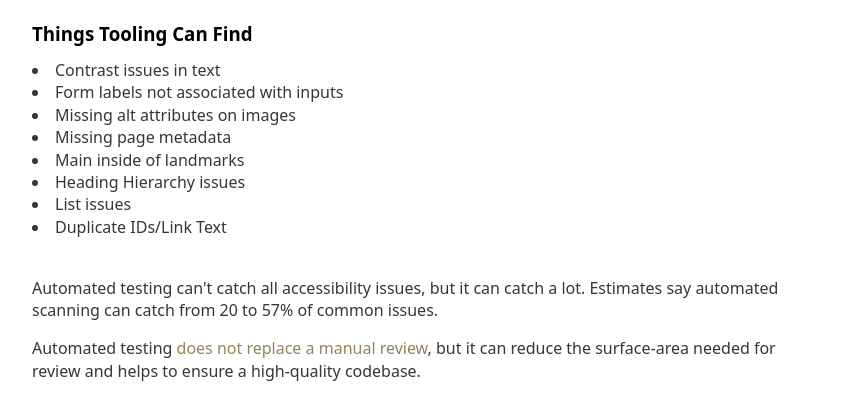
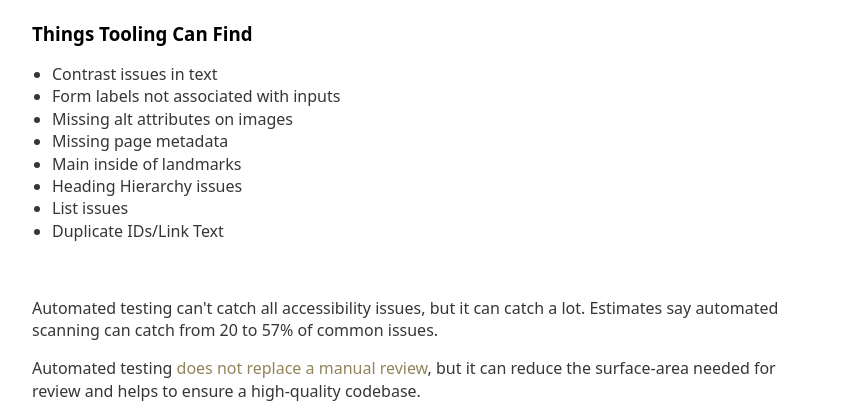
Before and after one commit to abrahampost/accessible-testing, a website: page index.html in a window 1280 px wide. Shown: the part 623-1033 px from the top of the page, without its empty margins (218-1061 px from the left). Drawn offline with nearby package versions, Linux system fonts and the light colour scheme.

Commit message:
Fix unintended issues

```diff
--- a/index.html
+++ b/index.html
@@ -29,6 +29,7 @@
         <p>We can integrate tooling into the development lifecycle to make them <span class="fake-button" onclick="showDevVisibilityBullet(this)">&nbsp;</span><span id="dev-visibility" class="hidden">visible</span>.</p>
         <h1>Tooling</h1>
         <h3>Things Tooling Can Find</h3>
+        <ul>
             <li>Contrast issues in text</li>
             <li>Form labels not associated with inputs</li>
             <li>Missing alt attributes on images</li>
@@ -37,6 +38,7 @@
             <li>Heading Hierarchy issues</li>
             <li>List issues</li>
             <li>Duplicate IDs/Link Text</li>
+        </ul>
         <br>
         <p>Automated testing can't catch all accessibility issues, but it can catch a lot. Estimates say automated scanning can catch from 20 to 57% of common issues.</p>
         <p>Automated testing <span id="emphasis">does not replace a manual review</span>, but it can reduce the surface-area needed for review and helps to ensure a high-quality codebase.</p>
--- a/styles.less
+++ b/styles.less
@@ -7,7 +7,7 @@ html {
 }
 
 nav {
-    border-bottom: 1px solid grey;;
+    border-bottom: 1px solid grey;
     display: flex;
     flex-direction: row;
     gap: 1rem;
```
Lines whose indentation alone changed are shown as unchanged.
